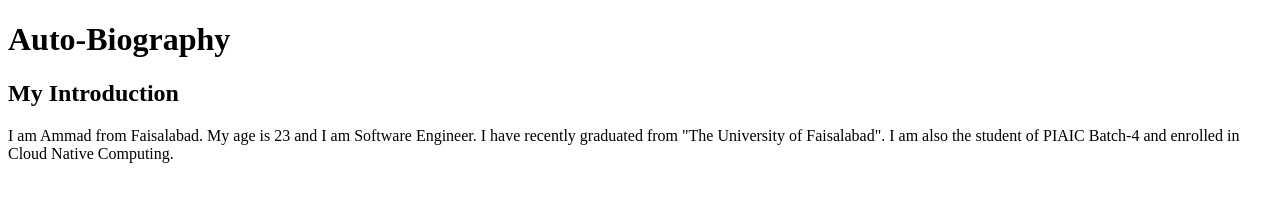
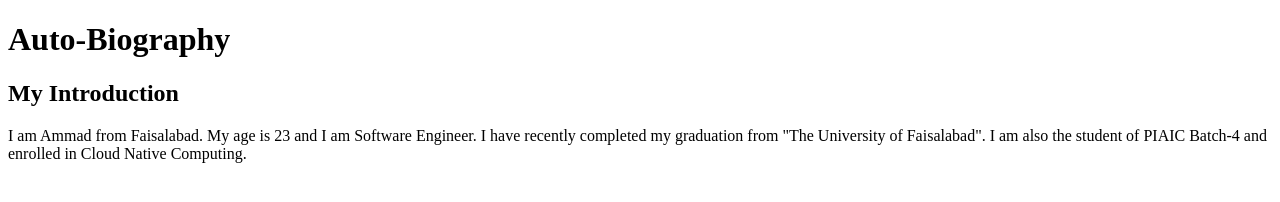
Before and after one commit to Emad-HaXan/html-css-assignments, a plain HTML site: page ch1/index.html in a window 1280 px wide. Drawn offline with Linux system fonts and the light colour scheme.

Commit message:
First Assignment Updated

```diff
--- a/ch1/index.html
+++ b/ch1/index.html
@@ -8,7 +8,7 @@
     <h2>My Introduction</h2>
     <p>
         I am Ammad from Faisalabad. My age is 23 and I am Software Engineer.
-        I have recently graduated from "The University of Faisalabad".
+        I have recently completed my graduation from "The University of Faisalabad".
         I am also the student of PIAIC Batch-4 and enrolled in Cloud Native Computing.
     </p>
 </body>
```
